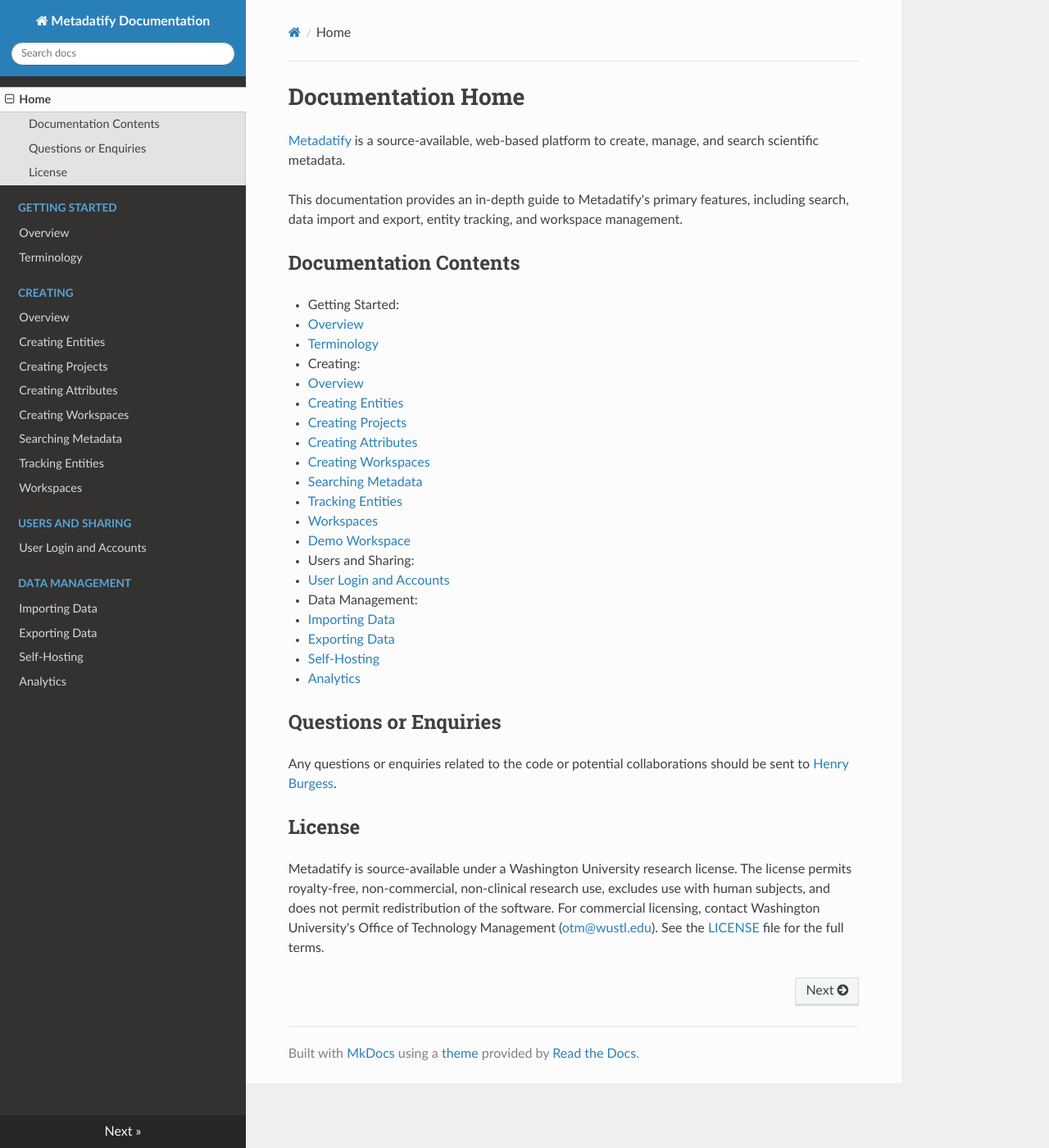
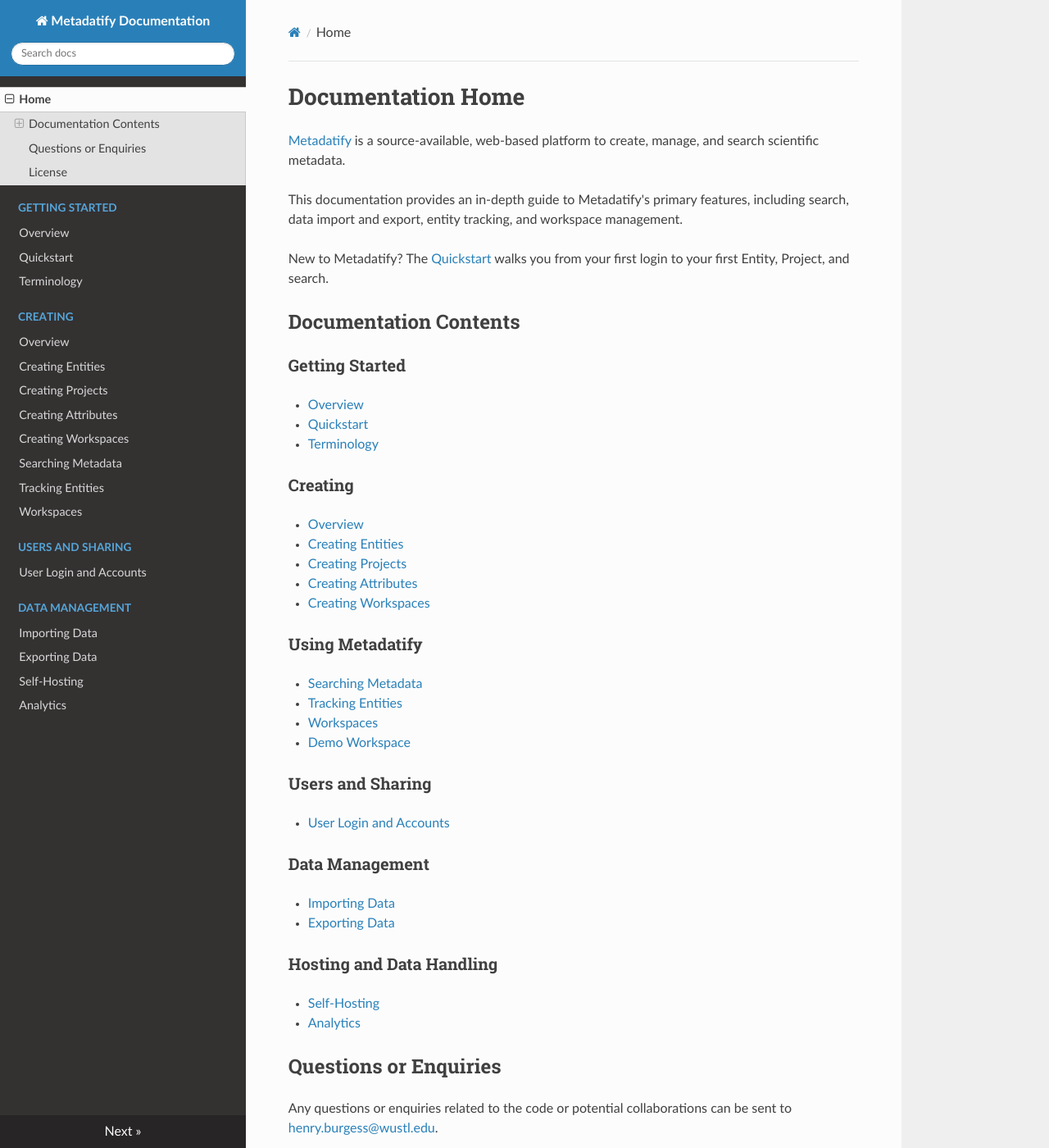
Before and after one commit to Brain-Development-and-Disorders-Lab/mars, an MkDocs documentation site: the page built from website/docs/index.md, in a window 1280 px wide and 1400 px high. Shown: the whole window at 82% size. Built offline with MkDocs 1.6.1, drawn with Linux system fonts in a browser that asks for light colours; nearby versions of some CDN libraries.

Commit message:
MARS-1213 Add quickstart docs

```diff
--- a/website/docs/index.md
+++ b/website/docs/index.md
@@ -4,32 +4,50 @@
 
 This documentation provides an in-depth guide to Metadatify's primary features, including search, data import and export, entity tracking, and workspace management.
 
+New to Metadatify? The [Quickstart](Quickstart.md) walks you from your first login to your first Entity, Project, and search.
+
 ## Documentation Contents
 
-- Getting Started:
-  - [Overview](Getting-Started.md)
-  - [Terminology](Terminology.md)
-- Creating:
-  - [Overview](creating/Creating.md)
-  - [Creating Entities](creating/Creating-Entities.md)
-  - [Creating Projects](creating/Creating-Projects.md)
-  - [Creating Attributes](creating/Creating-Attributes.md)
-  - [Creating Workspaces](creating/Creating-Workspaces.md)
+### Getting Started
+
+- [Overview](Getting-Started.md)
+- [Quickstart](Quickstart.md)
+- [Terminology](Terminology.md)
+
+### Creating
+
+- [Overview](creating/Creating.md)
+- [Creating Entities](creating/Creating-Entities.md)
+- [Creating Projects](creating/Creating-Projects.md)
+- [Creating Attributes](creating/Creating-Attributes.md)
+- [Creating Workspaces](creating/Creating-Workspaces.md)
+
+### Using Metadatify
+
 - [Searching Metadata](Searching.md)
 - [Tracking Entities](Tracking.md)
 - [Workspaces](Workspaces.md)
-  - [Demo Workspace](Workspaces.md#demo-workspace)
-- Users and Sharing:
-  - [User Login and Accounts](Accounts.md)
-- Data Management:
-  - [Importing Data](data_management/Importing-Data.md)
-  - [Exporting Data](data_management/Exporting-Data.md)
+- [Demo Workspace](Workspaces.md#demo-workspace)
+
+### Users and Sharing
+
+- [User Login and Accounts](Accounts.md)
+
+### Data Management
+
+- [Importing Data](data_management/Importing-Data.md)
+- [Exporting Data](data_management/Exporting-Data.md)
+
+### Hosting and Data Handling
+
 - [Self-Hosting](Self-Hosting.md)
 - [Analytics](Analytics.md)
 
 ## Questions or Enquiries
 
-Any questions or enquiries related to the code or potential collaborations should be sent to [Henry Burgess](mailto:henry.burgess@wustl.edu).
+<!-- TODO(henry): replace with shared contact address (keep in sync with CONTACT_EMAIL in website/src/config.ts) -->
+
+Any questions or enquiries related to the code or potential collaborations can be sent to [henry.burgess@wustl.edu](mailto:henry.burgess@wustl.edu).
 
 ## License
 
--- a/website/mkdocs.yml
+++ b/website/mkdocs.yml
@@ -5,6 +5,7 @@
   - Home: index.md
   - Getting Started:
       - Overview: Getting-Started.md
+      - Quickstart: Quickstart.md
       - Terminology: Terminology.md
   - Creating:
       - Overview: creating/Creating.md
```
Also changed, not shown: website/docs/Quickstart.md (added, +77 -0 lines), website/src/App.tsx (+10 -4 lines).
